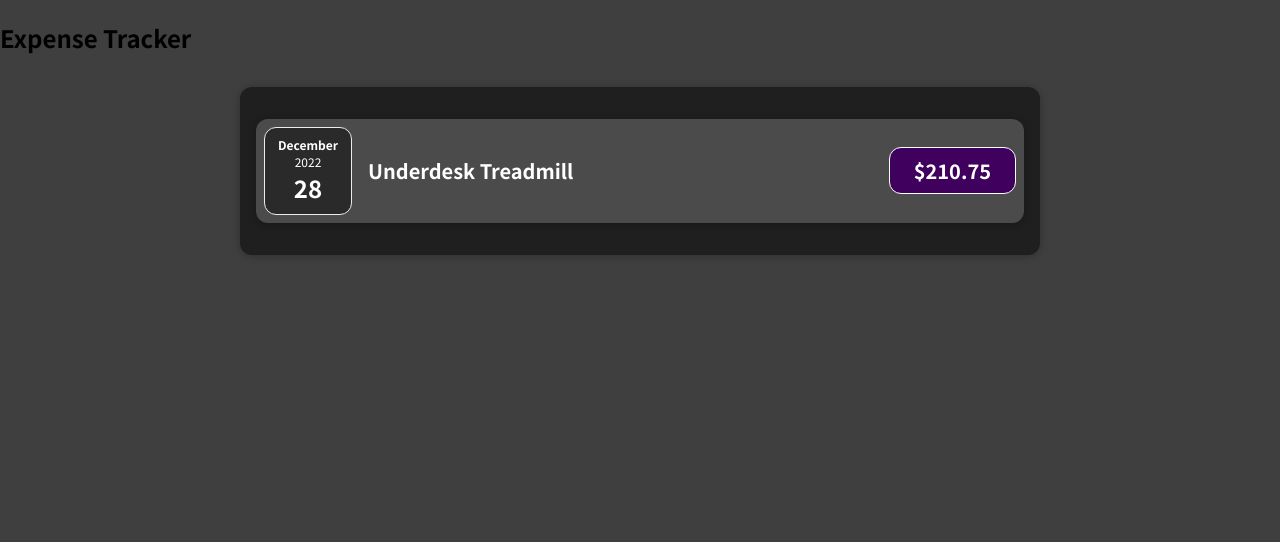
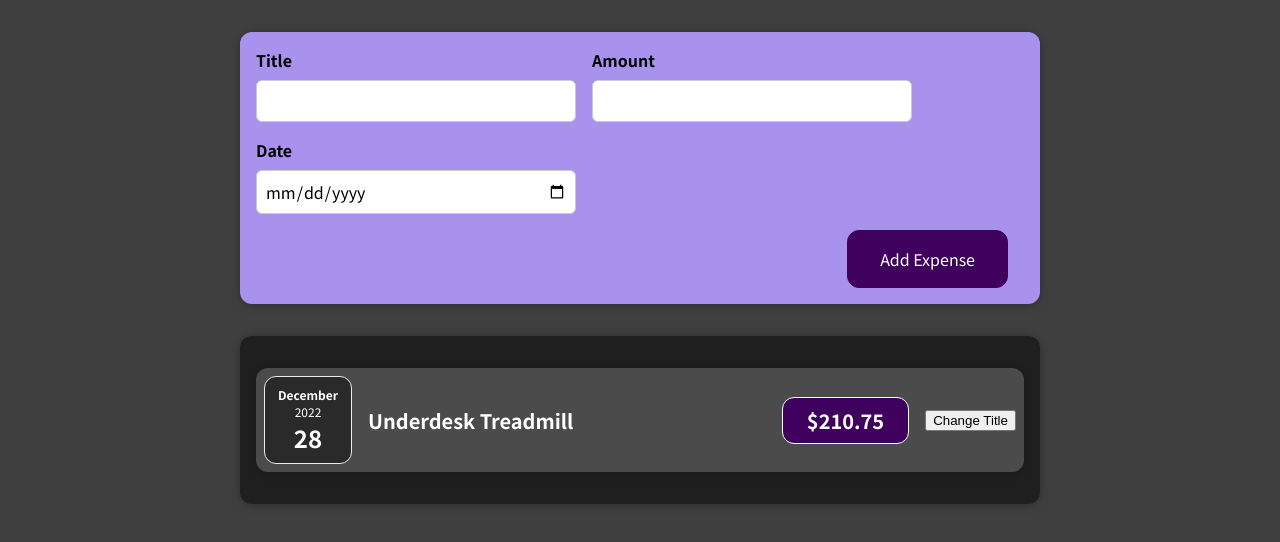
Before and after one commit to est-kim/expense-tracker, a React (Create React App) app in the folder expense-tracker/: page / in a window 1280 px wide. Shown: the top 542 px of the page. Built offline with nearby package versions, Linux system fonts and the light colour scheme.

Commit message:
Added more components

```diff
--- a/expense-tracker/src/App.js
+++ b/expense-tracker/src/App.js
@@ -1,4 +1,5 @@
 import Expenses from "./components/Expenses/Expenses";
+import NewExpense from "./components/NewExpense/NewExpense";
 
 const App = () => {
   const expenses = [
@@ -23,9 +24,13 @@
     },
   ];
 
+  const addExpenseHandler = (expense) => {
+
+  }
+
   return (
     <div>
-      <h2>Expense Tracker</h2>
+      <NewExpense onAddExpense={addExpenseHandler}/>
       <Expenses items={expenses} />
     </div>
   );
--- a/expense-tracker/src/components/Expenses/ExpenseItem.js
+++ b/expense-tracker/src/components/Expenses/ExpenseItem.js
@@ -1,18 +1,27 @@
+import React, { useState } from "react";
 import "./ExpenseItem.css";
 import "./ExpenseDate";
 import ExpenseDate from "./ExpenseDate";
 import Card from "../UI/Card";
 
 const ExpenseItem = (props) => {
+  const [title, setTitle] = useState(props.title);
+
+  const clickHandler = () => {
+    setTitle("Updated!");
+    console.log(title);
+  };
+
   return (
     <Card className="expense-item">
       <ExpenseDate date={props.date} />
       <div className="expense-item__description">
-        <h2>{props.title}</h2>
+        <h2>{title}</h2>
         <div className="expense-item__price">${props.amount}</div>
+        <button onClick={clickHandler}>Change Title</button>
       </div>
     </Card>
   );
-}
+};
 
 export default ExpenseItem;
--- /dev/null
+++ b/expense-tracker/src/components/NewExpense/ExpenseForm.css
@@ -0,0 +1,26 @@
+.new-expense__controls {
+    display: flex;
+    flex-wrap: wrap;
+    gap: 1rem;
+    margin-bottom: 1rem;
+    text-align: left;
+  }
+
+  .new-expense__control label {
+    font-weight: bold;
+    margin-bottom: 0.5rem;
+    display: block;
+  }
+
+  .new-expense__control input {
+    font: inherit;
+    padding: 0.5rem;
+    border-radius: 6px;
+    border: 1px solid #ccc;
+    width: 20rem;
+    max-width: 100%;
+  }
+
+  .new-expense__actions {
+    text-align: right;
+  }
--- /dev/null
+++ b/expense-tracker/src/components/NewExpense/ExpenseForm.js
@@ -0,0 +1,70 @@
+import "./ExpenseForm.css";
+import { useState } from "react";
+
+const ExpenseForm = (props) => {
+  const [title, setTitle] = useState("");
+  const [amount, setAmount] = useState("");
+  const [date, setDate] = useState("");
+
+  const titleChangeHandler = (event) => {
+    setTitle(event.target.value);
+  };
+
+  const amountChangeHandler = (event) => {
+    setAmount(event.target.value);
+  };
+
+  const dateChangeHandler = (event) => {
+    setDate(event.target.value);
+  };
+
+  const submitHandler = (event) => {
+    event.preventDefault();
+
+    const expenseData = {
+      title: title,
+      amount: amount,
+      date: new Date(date),
+    };
+    props.onSaveExpenseData(expenseData);
+    setTitle("");
+    setAmount("");
+    setDate("");
+  };
+
+  return (
+    <form onSubmit={submitHandler}>
+      <div className="new-expense__controls">
+        <div className="new-expense__control">
+          <label>Title</label>
+          <input type="text" value={title} onChange={titleChangeHandler} />
+        </div>
+        <div className="new-expense__control">
+          <label>Amount</label>
+          <input
+            type="number"
+            value={amount}
+            onChange={amountChangeHandler}
+            min="0.01"
+            step="0.01"
+          />
+        </div>
+        <div className="new-expense__control">
+          <label>Date</label>
+          <input
+            type="date"
+            value={date}
+            onChange={dateChangeHandler}
+            min="2019-01-01"
+            max="2023-12-31"
+          />
+        </div>
+      </div>
+      <div className="new-expense__actions">
+        <button type="submit">Add Expense</button>
+      </div>
+    </form>
+  );
+};
+
+export default ExpenseForm;
--- /dev/null
+++ b/expense-tracker/src/components/NewExpense/NewExpense.css
@@ -0,0 +1,38 @@
+.new-expense {
+    background-color: #a892ee;
+    padding: 1rem;
+    margin: 2rem auto;
+    width: 50rem;
+    max-width: 95%;
+    border-radius: 12px;
+    text-align: center;
+    box-shadow: 0 1px 8px rgba(0, 0, 0, 0.25);
+  }
+
+  .new-expense button {
+    font: inherit;
+    cursor: pointer;
+    padding: 1rem 2rem;
+    border: 1px solid #40005d;
+    background-color: #40005d;
+    color: white;
+    border-radius: 12px;
+    margin-right: 1rem;
+  }
+
+  .new-expense button:hover,
+  .new-expense button:active {
+    background-color: #510674;
+    border-color: #510674;
+  }
+
+  .new-expense button.alternative {
+    color: #220131;
+    border-color: transparent;
+    background-color: transparent;
+  }
+
+  .new-expense button.alternative:hover,
+  .new-expense button.alternative:active {
+    background-color: #ddb3f8;
+  }
--- /dev/null
+++ b/expense-tracker/src/components/NewExpense/NewExpense.js
@@ -0,0 +1,20 @@
+import "./NewExpense.css";
+import ExpenseForm from "./ExpenseForm";
+
+const NewExpense = (props) => {
+  const saveExpenseDataHandler = (enteredExpenseData) => {
+    const expenseData = {
+      ...enteredExpenseData,
+      id: Math.random().toString(),
+    };
+    props.onAddExpense(expenseData);
+  };
+
+  return (
+    <div className="new-expense">
+      <ExpenseForm onSaveExpenseData={saveExpenseDataHandler} />
+    </div>
+  );
+};
+
+export default NewExpense;
```
